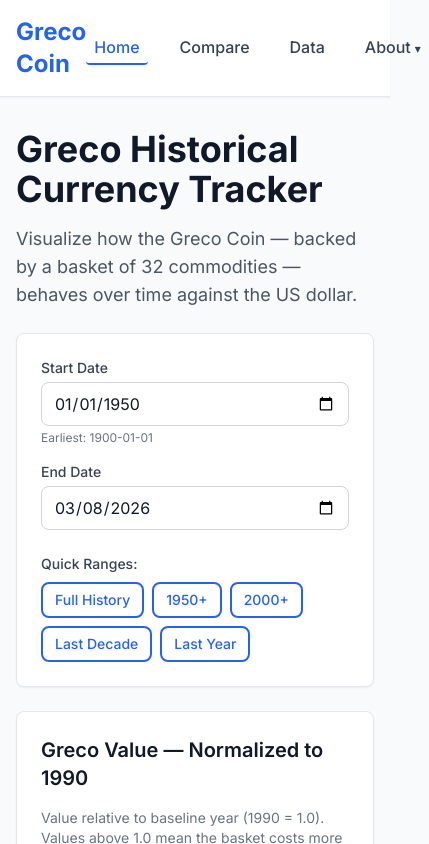
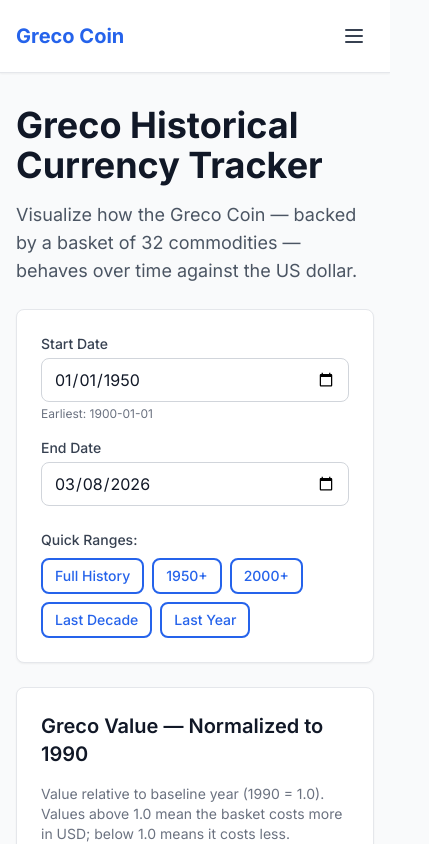
Before and after one commit to jemustain/greco-coin, a Next.js app: page / in a window 390 px wide. Shown: the top 844 px of the page, 429 px wide, since content can reach past the window. Built offline with nearby package versions, Linux system fonts and the light colour scheme.

Commit message:
fix: responsive mobile header with hamburger menu (#23)

```diff
--- a/src/components/layout/Header.tsx
+++ b/src/components/layout/Header.tsx
@@ -1,5 +1,5 @@
 /**
- * Header component with navigation
+ * Header component with responsive navigation
  */
 
 'use client'
@@ -11,6 +11,7 @@ import { useState, useRef, useEffect } from 'react'
 export default function Header() {
   const pathname = usePathname()
   const [showAboutMenu, setShowAboutMenu] = useState(false)
+  const [mobileMenuOpen, setMobileMenuOpen] = useState(false)
   const aboutButtonRef = useRef<HTMLButtonElement>(null)
   const dropdownRef = useRef<HTMLDivElement>(null)
 
@@ -19,19 +20,30 @@ export default function Header() {
     return pathname?.startsWith(path)
   }
 
-  // Handle Escape key to close dropdown
+  // Close mobile menu on route change
+  useEffect(() => {
+    setMobileMenuOpen(false)
+    setShowAboutMenu(false)
+  }, [pathname])
+
+  // Handle Escape key
   useEffect(() => {
     const handleEscape = (e: KeyboardEvent) => {
-      if (e.key === 'Escape' && showAboutMenu) {
-        setShowAboutMenu(false)
-        aboutButtonRef.current?.focus()
+      if (e.key === 'Escape') {
+        if (showAboutMenu) {
+          setShowAboutMenu(false)
+          aboutButtonRef.current?.focus()
+        }
+        if (mobileMenuOpen) {
+          setMobileMenuOpen(false)
+        }
       }
     }
     document.addEventListener('keydown', handleEscape)
     return () => document.removeEventListener('keydown', handleEscape)
-  }, [showAboutMenu])
+  }, [showAboutMenu, mobileMenuOpen])
 
-  // Handle click outside to close dropdown
+  // Handle click outside to close about dropdown
   useEffect(() => {
     const handleClickOutside = (e: MouseEvent) => {
       if (
@@ -46,57 +58,72 @@ export default function Header() {
     return () => document.removeEventListener('mousedown', handleClickOutside)
   }, [])
 
+  const navLinkClass = (path: string, exact = false) => {
+    const active = exact ? (isActive(path) && pathname === path) : isActive(path)
+    return `font-medium transition-colors focus:outline-none focus:ring-2 focus:ring-greco-primary focus:ring-offset-2 rounded px-2 py-1 ${
+      active
+        ? 'text-greco-primary border-b-2 border-greco-primary'
+        : 'text-gray-700 hover:text-greco-primary'
+    }`
+  }
+
+  const mobileNavLinkClass = (path: string, exact = false) => {
+    const active = exact ? (isActive(path) && pathname === path) : isActive(path)
+    return `block px-4 py-3 text-base font-medium transition-colors ${
+      active
+        ? 'text-greco-primary bg-greco-primary/5 border-l-4 border-greco-primary'
+        : 'text-gray-700 hover:text-greco-primary hover:bg-gray-50 border-l-4 border-transparent'
+    }`
+  }
+
   return (
     <header className="bg-white shadow-sm border-b border-gray-200">
       <div className="max-w-7xl mx-auto px-4 sm:px-6 lg:px-8">
         <div className="flex justify-between items-center py-4">
+          {/* Logo */}
           <div className="flex items-center gap-2">
             <Link
               href="/"
-              className="text-2xl font-bold text-greco-primary focus:outline-none focus:ring-2 focus:ring-greco-primary focus:ring-offset-2 rounded"
+              className="text-xl sm:text-2xl font-bold text-greco-primary focus:outline-none focus:ring-2 focus:ring-greco-primary focus:ring-offset-2 rounded"
               aria-label="Greco Coin - Home"
             >
               Greco Coin
             </Link>
-            <span className="text-sm text-gray-500 hidden sm:inline">
+            <span className="text-sm text-gray-500 hidden md:inline">
               Historical Currency Tracker
             </span>
           </div>
-          <nav className="flex gap-6" aria-label="Main navigation">
-            <Link
-              href="/"
-              className={`font-medium transition-colors focus:outline-none focus:ring-2 focus:ring-greco-primary focus:ring-offset-2 rounded px-2 py-1 ${
-                isActive('/') && pathname === '/'
-                  ? 'text-greco-primary border-b-2 border-greco-primary'
-                  : 'text-gray-700 hover:text-greco-primary'
-              }`}
-              title="View interactive charts of Greco values over time"
-              aria-current={isActive('/') && pathname === '/' ? 'page' : undefined}
-            >
+
+          {/* Mobile hamburger button */}
+          <button
+            onClick={() => setMobileMenuOpen(!mobileMenuOpen)}
+            className="md:hidden p-2 rounded-md text-gray-700 hover:text-greco-primary hover:bg-gray-100 focus:outline-none focus:ring-2 focus:ring-greco-primary"
+            aria-expanded={mobileMenuOpen}
+            aria-label="Toggle navigation menu"
+          >
+            {mobileMenuOpen ? (
+              <svg className="h-6 w-6" fill="none" stroke="currentColor" viewBox="0 0 24 24">
+                <path strokeLinecap="round" strokeLinejoin="round" strokeWidth={2} d="M6 18L18 6M6 6l12 12" />
+              </svg>
+            ) : (
+              <svg className="h-6 w-6" fill="none" stroke="currentColor" viewBox="0 0 24 24">
+                <path strokeLinecap="round" strokeLinejoin="round" strokeWidth={2} d="M4 6h16M4 12h16M4 18h16" />
+              </svg>
+            )}
+          </button>
+
+          {/* Desktop nav */}
+          <nav className="hidden md:flex gap-6" aria-label="Main navigation">
+            <Link href="/" className={navLinkClass('/', true)}
+              aria-current={isActive('/') && pathname === '/' ? 'page' : undefined}>
               Home
             </Link>
-            <Link
-              href="/compare"
-              className={`font-medium transition-colors focus:outline-none focus:ring-2 focus:ring-greco-primary focus:ring-offset-2 rounded px-2 py-1 ${
-                isActive('/compare')
-                  ? 'text-greco-primary border-b-2 border-greco-primary'
-                  : 'text-gray-700 hover:text-greco-primary'
-              }`}
-              title="Compare multiple currencies side-by-side"
-              aria-current={isActive('/compare') ? 'page' : undefined}
-            >
+            <Link href="/compare" className={navLinkClass('/compare')}
+              aria-current={isActive('/compare') ? 'page' : undefined}>
               Compare
             </Link>
-            <Link
-              href="/data"
-              className={`font-medium transition-colors focus:outline-none focus:ring-2 focus:ring-greco-primary focus:ring-offset-2 rounded px-2 py-1 ${
-                isActive('/data')
-                  ? 'text-greco-primary border-b-2 border-greco-primary'
-                  : 'text-gray-700 hover:text-greco-primary'
-              }`}
-              title="Access raw data with filters, pivots, and CSV export"
-              aria-current={isActive('/data') ? 'page' : undefined}
-            >
+            <Link href="/data" className={navLinkClass('/data')}
+              aria-current={isActive('/data') ? 'page' : undefined}>
               Data
             </Link>
 
@@ -115,11 +142,7 @@ export default function Header() {
                     setShowAboutMenu(!showAboutMenu)
                   }
                 }}
-                className={`font-medium transition-colors focus:outline-none focus:ring-2 focus:ring-greco-primary focus:ring-offset-2 rounded px-2 py-1 ${
-                  isActive('/about')
-                    ? 'text-greco-primary border-b-2 border-greco-primary'
-                    : 'text-gray-700 hover:text-greco-primary'
-                }`}
+                className={navLinkClass('/about')}
                 aria-expanded={showAboutMenu}
                 aria-haspopup="true"
                 aria-label="About menu"
@@ -128,7 +151,6 @@ export default function Header() {
                 <span className="ml-1 text-xs" aria-hidden="true">▾</span>
               </button>
 
-              {/* Dropdown Menu */}
               {showAboutMenu && (
                 <div
                   ref={dropdownRef}
@@ -136,38 +158,20 @@ export default function Header() {
                   role="menu"
                   aria-label="About submenu"
                 >
-                  <Link
-                    href="/about"
-                    className="block px-4 py-3 hover:bg-gray-50 transition-colors focus:outline-none focus:bg-gray-100"
-                    role="menuitem"
-                    onClick={() => setShowAboutMenu(false)}
-                  >
+                  <Link href="/about" className="block px-4 py-3 hover:bg-gray-50 transition-colors"
+                    role="menuitem" onClick={() => setShowAboutMenu(false)}>
                     <div className="font-semibold text-gray-900 text-sm">About the Greco Unit</div>
-                    <div className="text-xs text-gray-600 mt-1">
-                      Learn about Tom Greco&apos;s concept and commodity-backed value
-                    </div>
+                    <div className="text-xs text-gray-600 mt-1">Tom Greco&apos;s concept and commodity-backed value</div>
                   </Link>
-                  <Link
-                    href="/about/methodology"
-                    className="block px-4 py-3 hover:bg-gray-50 transition-colors focus:outline-none focus:bg-gray-100"
-                    role="menuitem"
-                    onClick={() => setShowAboutMenu(false)}
-                  >
+                  <Link href="/about/methodology" className="block px-4 py-3 hover:bg-gray-50 transition-colors"
+                    role="menuitem" onClick={() => setShowAboutMenu(false)}>
                     <div className="font-semibold text-gray-900 text-sm">Methodology</div>
-                    <div className="text-xs text-gray-600 mt-1">
-                      32 commodities, weighting scheme, and calculation steps
-                    </div>
+                    <div className="text-xs text-gray-600 mt-1">32 commodities, weighting, and calculations</div>
                   </Link>
-                  <Link
-                    href="/about/sources"
-                    className="block px-4 py-3 hover:bg-gray-50 transition-colors focus:outline-none focus:bg-gray-100"
-                    role="menuitem"
-                    onClick={() => setShowAboutMenu(false)}
-                  >
+                  <Link href="/about/sources" className="block px-4 py-3 hover:bg-gray-50 transition-colors"
+                    role="menuitem" onClick={() => setShowAboutMenu(false)}>
                     <div className="font-semibold text-gray-900 text-sm">Data Sources</div>
-                    <div className="text-xs text-gray-600 mt-1">
-                      Complete bibliography and citations for all data
-                    </div>
+                    <div className="text-xs text-gray-600 mt-1">Bibliography and citations for all data</div>
                   </Link>
                 </div>
               )}
@@ -175,6 +179,36 @@ export default function Header() {
           </nav>
         </div>
       </div>
+
+      {/* Mobile nav menu */}
+      {mobileMenuOpen && (
+        <nav className="md:hidden border-t border-gray-200 bg-white" aria-label="Mobile navigation">
+          <div className="py-2">
+            <Link href="/" className={mobileNavLinkClass('/', true)}>
+              Home
+            </Link>
+            <Link href="/compare" className={mobileNavLinkClass('/compare')}>
+              Compare
+            </Link>
+            <Link href="/data" className={mobileNavLinkClass('/data')}>
+              Data
+            </Link>
+            <div className="border-t border-gray-100 my-1" />
+            <div className="px-4 py-2 text-xs font-semibold text-gray-500 uppercase tracking-wider">
+              About
+            </div>
+            <Link href="/about" className={mobileNavLinkClass('/about')}>
+              About the Greco Unit
+            </Link>
+            <Link href="/about/methodology" className={mobileNavLinkClass('/about/methodology')}>
+              Methodology
+            </Link>
+            <Link href="/about/sources" className={mobileNavLinkClass('/about/sources')}>
+              Data Sources
+            </Link>
+          </div>
+        </nav>
+      )}
     </header>
   )
 }
```
